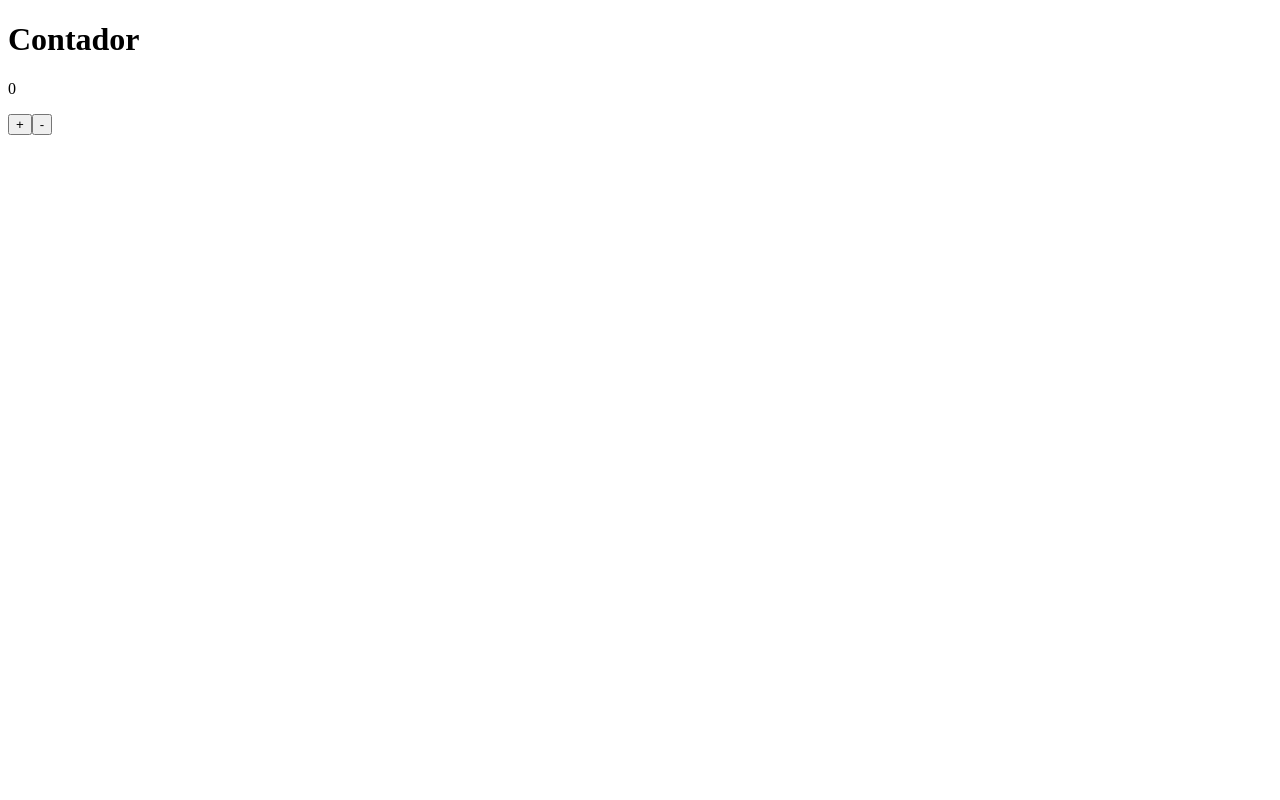
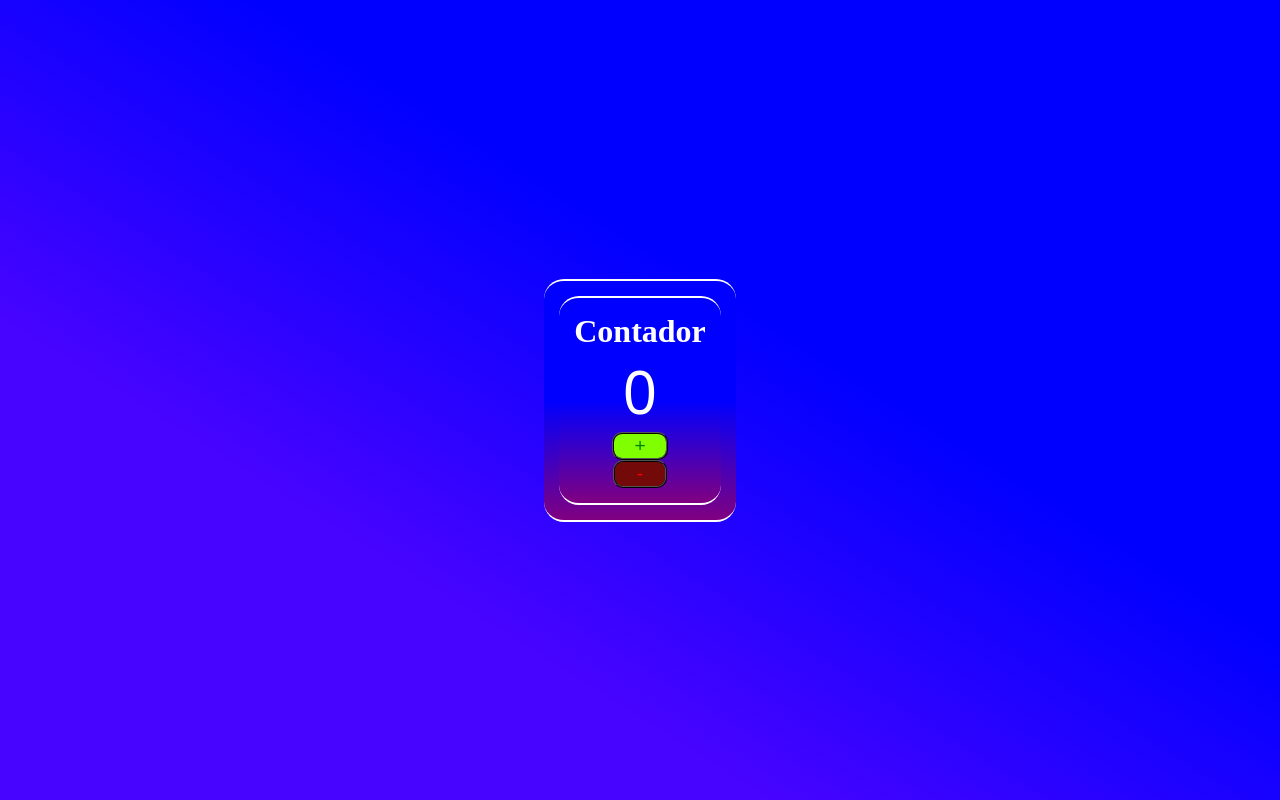
Before and after one commit to Joao-Dev2012/Simple-React, a plain HTML site: page index.html in a window 1280 px wide. Drawn offline with nearby package versions, Linux system fonts and the light colour scheme.

Commit message:
Css aplicado
css simpples applicado

```diff
--- a/index.html
+++ b/index.html
@@ -11,6 +11,53 @@
   <script src="https://unpkg.com/react-dom@18/umd/react-dom.development.js"></script>
 
   <script src="https://unpkg.com/@babel/standalone/babel.min.js"></script>
+  <style>
+    *{
+    margin: 0;
+    box-sizing: border-box;
+    }
+    body{
+        display: grid;
+        min-height: 100dvh;
+        place-items: center;
+        background:linear-gradient(to bottom left,blue 40%,rgb(71, 4, 255)70%)
+
+    }
+    div{
+        text-align: center;
+        background: linear-gradient(blue 50%, purple 100%);
+        border-top: 2px solid white;
+        border-bottom: 2px solid white;
+        color: white;
+        padding: 15px;
+        border-radius: 20px;
+    }
+    button{
+        padding-right: 20px;
+        padding-left: 20px;
+        font-size: larger;
+        border-style: ridge;
+        cursor: pointer;
+        transition:all 0ms ease-in-out
+
+    }
+    .mais{
+        color: green;
+        background-color: chartreuse;
+        border-radius: 10px;
+    }
+    .menos{
+        color: rgb(255, 0, 0);
+        background-color: rgb(116, 9, 9);
+        border-radius: 10px;
+        padding-right: 22px;
+        padding-left: 22px;
+    }
+    p{
+        font-size: 60px;
+        font-family: 'Segoe UI', Tahoma, Geneva, Verdana, sans-serif;
+    }
+  </style>
 </head>
 
 <body>
@@ -22,7 +69,7 @@
 
 function App() {
 
-  const [numero, setNumero] = React.useState(0)
+  const [numero, setkk] = React.useState(0)
 
   return (
     <div>
@@ -30,11 +77,11 @@ function App() {
 
       <p>{numero}</p>
 
-      <button onClick={() => setNumero(numero + 1)}>
+      <button onClick={() => setkk(numero + 1)} class = "mais">
         +
-      </button>
+      </button><br/>
 
-      <button onClick={() => setNumero(numero - 1)}>
+      <button onClick={() => setkk(numero - 1)} class = "menos">
         -
       </button>
     </div>
```
